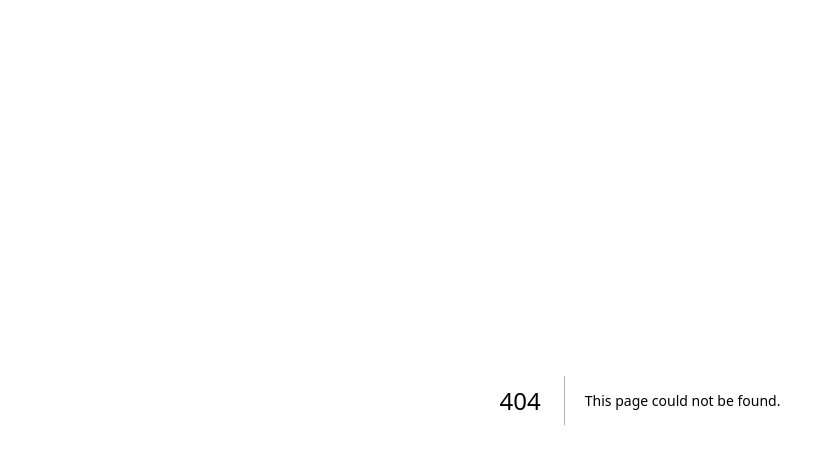
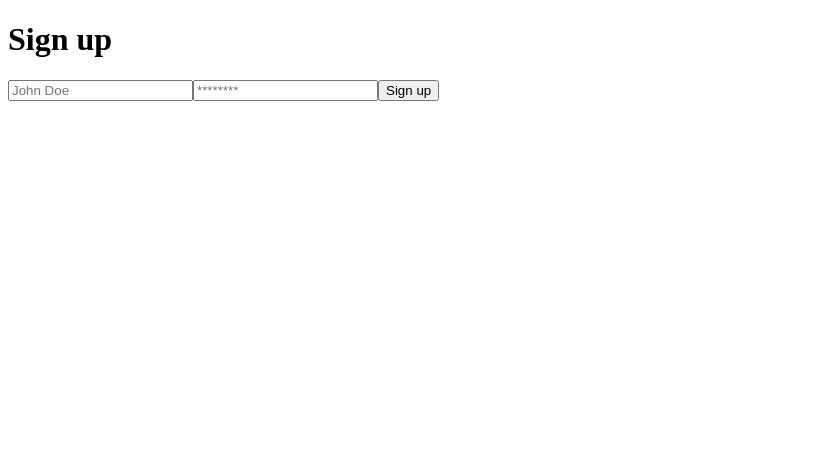
Before and after one commit to Feni0108/Language-Learning-Platform, a Next.js app: page /auth/signup in a window 1280 px wide. Before the commit this address had no page. Shown: the top 464 px of the page, without its empty margins (0-835 px from the left). Built offline with nearby package versions, Linux system fonts and the light colour scheme.

Commit message:
solution for creating user in database, signup logic, and unnecessary lines deleted

```diff
--- /dev/null
+++ b/pages/api/createUser.ts
@@ -0,0 +1,22 @@
+import {PrismaClient} from "@prisma/client";
+import type { NextApiRequest, NextApiResponse } from 'next'
+
+export default async function handler(
+    req: NextApiRequest,
+    res: NextApiResponse
+) {
+    let message;
+
+    const prisma = new PrismaClient();
+    if (req.method === "POST") {
+        const username = req.body.username;
+        const password = req.body.password;
+        try {
+            const newUser = await prisma.user.create({data: {username, password}});
+            return res.status(200).send(newUser);
+        } catch (e) {
+            message = "Username already exists"
+            return res.status(404).json({response: {message:  message}});
+        }
+    }
+}
--- a/pages/auth/signin.tsx
+++ b/pages/auth/signin.tsx
@@ -13,6 +13,9 @@ const SignIn: NextPage = (props): JSX.Element => {
     const { data: session, status } = useSession();
     const router = useRouter();
 
+    if (session) {
+        router.push("http://localhost:3000")
+    } else {
         const handleSubmit: FormEventHandler<HTMLFormElement> = async (e) => {
             // validate your userinfo
             e.preventDefault();
@@ -57,6 +60,9 @@ const SignIn: NextPage = (props): JSX.Element => {
                 </form>
             </div>
         );
+    }
+
+
 };
 
 export default SignIn;
--- /dev/null
+++ b/pages/auth/signup.tsx
@@ -0,0 +1,67 @@
+import React from "react";
+import { FormEventHandler, useState } from "react";
+import { useRouter } from "next/router";
+
+// eslint-disable-next-line @typescript-eslint/no-empty-interface
+
+const SignUp = () => {
+    const [userInfo, setUserInfo] = useState({ username: "", password: "" });
+    const [message, setMessage] = useState('');
+    const router = useRouter();
+    const endpoint = "http://localhost:3000/api/createUser";
+
+    const handleSubmit: FormEventHandler<HTMLFormElement> = async (e) => {
+        // validate your userinfo
+        e.preventDefault();
+
+        try {
+            const postData = {
+                method: "POST",
+                headers: {"Content-Type": "application/json"},
+                body: JSON.stringify({
+                    username: userInfo.username,
+                    password: userInfo.password
+                })
+            }
+            const res = await fetch(endpoint, postData);
+            const response = await res.json();
+
+            if (typeof response.response === 'undefined') {
+                setMessage("");
+                await router.push("/auth/signin");
+            } else {
+                setMessage(response.response.message);
+            }
+        } catch (e) {
+            console.log(e);
+        }
+    };
+
+    return (
+        <div className="sign-in-form">
+            <form onSubmit={handleSubmit}>
+                <h1>Sign up</h1>
+                <p>{message}</p>
+                <input
+                    value={userInfo.username}
+                    onChange={({ target }) =>
+                        setUserInfo({ ...userInfo, username: target.value })
+                    }
+                    type="text"
+                    placeholder="John Doe"
+                />
+                <input
+                    value={userInfo.password}
+                    onChange={({ target }) =>
+                        setUserInfo({ ...userInfo, password: target.value })
+                    }
+                    type="password"
+                    placeholder="********"
+                />
+                <input type="submit" value="Sign up" />
+            </form>
+        </div>
+    );
+};
+
+export default SignUp;
--- a/pages/index.tsx
+++ b/pages/index.tsx
@@ -4,7 +4,7 @@ import styles from '@/styles/Home.module.css'
 import { useSession } from "next-auth/react";
 import SignOutButton from "@/components/SignOutButton";
 import AccessDenied from "@/components/AccessDenied";
-
+import SignUpButton from "@/components/SignUpButton";
 
 const inter = Inter({ subsets: ['latin'] })
 
@@ -17,6 +17,7 @@ export default function Home() {
       {!session && (
           <>
             <AccessDenied />
+            <SignUpButton />
           </>
       )}
       {session && (
```
Also changed, not shown: components/SignUpButton.tsx (added, +13 -0 lines), pages/api/auth/[...nextauth].ts (added, +57 -0 lines), 2 other files (tests, documents, lock files or other folders). Lines whose indentation alone changed are shown as unchanged.
